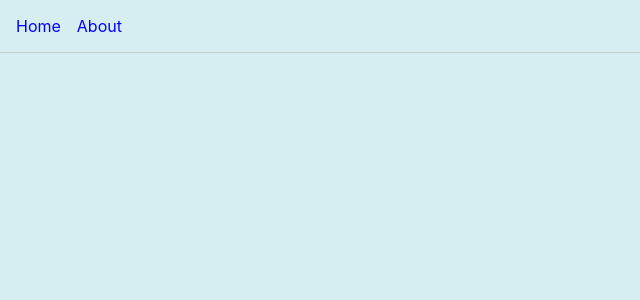
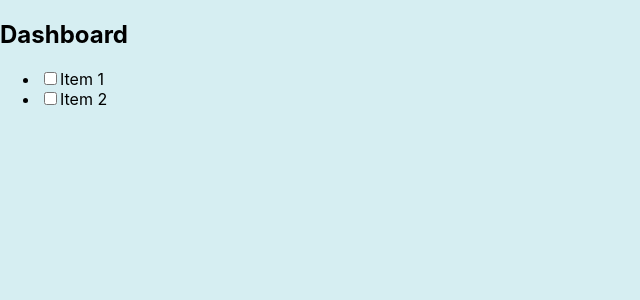
Before and after one commit to guliaisaeva/react, a React (Vite) app: page / in a window 1280 px wide. Shown: the top 300 px of the page, without its empty margins (0-640 px from the left). Built offline with nearby package versions, Linux system fonts and the light colour scheme.

Commit message:
refactor: change zustand store

```diff
--- a/src/App.tsx
+++ b/src/App.tsx
@@ -1,28 +1,8 @@
 import React from 'react';
-import {
-  BrowserRouter as Router,
-  Routes,
-  Route,
-  Outlet,
-} from 'react-router-dom';
-
-import Navbar from './Navbar';
-
-const AppLayout: React.FC = () => (
-  <>
-    <Navbar />
-    <Outlet />
-  </>
-);
+import Dashboard from './components/pages/Dashboard';
 
 const App: React.FC = () => {
-  return (
-    <Router>
-      <Routes>
-        <Route path="/" element={<AppLayout />}></Route>
-      </Routes>
-    </Router>
-  );
+  return <Dashboard />;
 };
 
 export default App;
--- /dev/null
+++ b/src/components/pages/Dashboard.tsx
@@ -0,0 +1,40 @@
+import { Item, useSelectedItemsStore } from '../../stores/selectedItemsStore';
+
+const items: Item[] = [
+  {
+    id: '1',
+    name: 'Item 1',
+    description: 'Description 1',
+    detailsUrl: '/details/1',
+  },
+  {
+    id: '2',
+    name: 'Item 2',
+    description: 'Description 2',
+    detailsUrl: '/details/2',
+  },
+];
+
+export default function Dashboard() {
+  const { toggleItem, isSelected } = useSelectedItemsStore();
+
+  return (
+    <div>
+      <h2>Dashboard</h2>
+      <ul>
+        {items.map((item) => (
+          <li key={item.id}>
+            <label>
+              <input
+                type="checkbox"
+                checked={isSelected(item.id)}
+                onChange={() => toggleItem(item)}
+              />
+              {item.name}
+            </label>
+          </li>
+        ))}
+      </ul>
+    </div>
+  );
+}
--- a/src/stores/selectedItemsStore.ts
+++ b/src/stores/selectedItemsStore.ts
@@ -7,29 +7,25 @@ export type Item = {
   detailsUrl: string;
 };
 
-type Store = {
+type SelectedItemsState = {
   selectedItems: Item[];
-  selectItem: (item: Item) => void;
-  unselectItem: (id: string) => void;
-  isItemSelected: (id: string) => boolean;
+  toggleItem: (item: Item) => void;
   clearAll: () => void;
+  isSelected: (id: string) => boolean;
 };
 
-export const useSelectedItemsStore = create<Store>((set, get) => ({
+export const useSelectedItemsStore = create<SelectedItemsState>((set, get) => ({
   selectedItems: [],
-  selectItem: (item) => {
+  toggleItem: (item) => {
     const { selectedItems } = get();
-    if (!selectedItems.find((i) => i.id === item.id)) {
+    console.log(selectedItems);
+    const exists = selectedItems.find((i) => i.id === item.id);
+    if (exists) {
+      set({ selectedItems: selectedItems.filter((i) => i.id !== item.id) });
+    } else {
       set({ selectedItems: [...selectedItems, item] });
     }
   },
-  unselectItem: (id) => {
-    set((state) => ({
-      selectedItems: state.selectedItems.filter((item) => item.id !== id),
-    }));
-  },
-  isItemSelected: (id) => {
-    return get().selectedItems.some((item) => item.id === id);
-  },
   clearAll: () => set({ selectedItems: [] }),
+  isSelected: (id) => get().selectedItems.some((i) => i.id === id),
 }));
```
Also changed, not shown: 1 other file (tests, documents, lock files or other folders).
